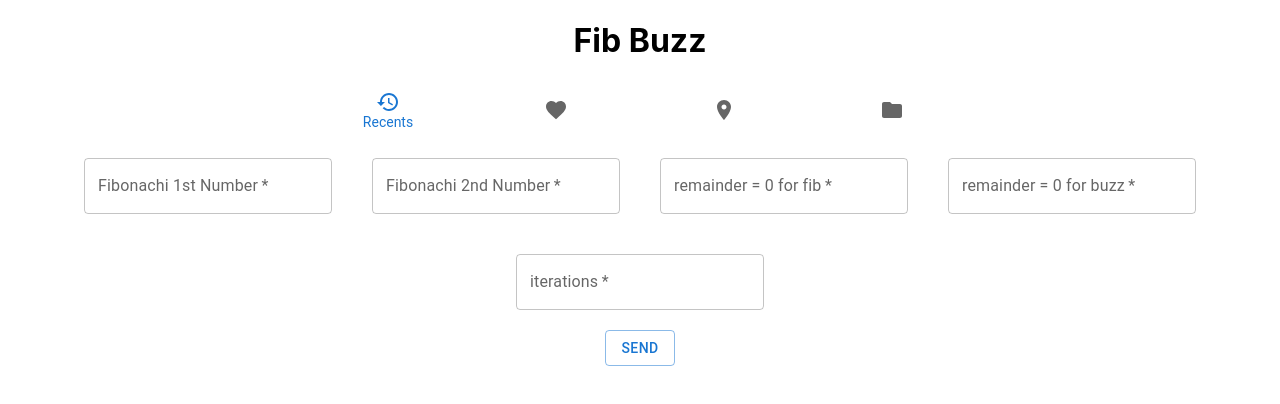
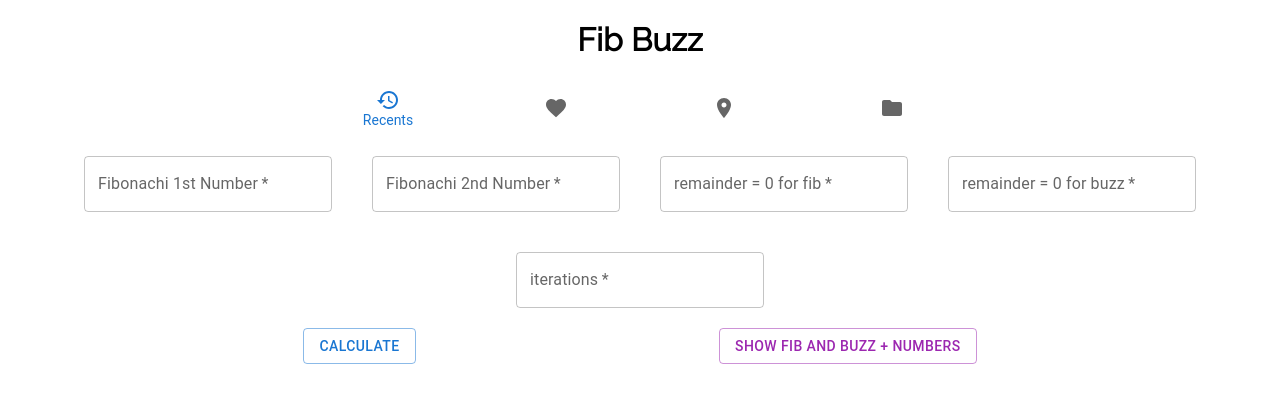
Before and after one commit to ZacharyTStone/fib_buzz, a React (Create React App) app: page / in a window 1280 px wide. Shown: the top 404 px of the page. Built offline with nearby package versions, Linux system fonts and the light colour scheme.

Commit message:
refactor and ability to hide and show numbers

```diff
--- a/src/Components/FibBuzz/FibBuzz.css
+++ b/src/Components/FibBuzz/FibBuzz.css
@@ -1,3 +1,30 @@
 .text-form {
   margin: 20px !important;
 }
+
+.main_div {
+  display: flex;
+  flex-direction: column;
+  justify-content: center;
+  align-items: center;
+}
+
+.fizz-buzz-container {
+  display: flex;
+  flex-direction: column;
+  justify-content: center;
+  align-items: center;
+  width: 100%;
+  height: 100%;
+  flex-wrap: wrap;
+}
+
+.button-div {
+  display: flex;
+  flex-direction: row;
+  justify-content: space-evenly;
+  align-items: center;
+  width: 100%;
+  height: 100%;
+  flex-wrap: wrap;
+}
--- a/src/Components/FibBuzz/FibBuzz.js
+++ b/src/Components/FibBuzz/FibBuzz.js
@@ -12,11 +12,20 @@ const FibBuzz = () => {
   const [fib, setFib] = useState(3);
   const [buzz, setBuzz] = useState(5);
   const [iterations, setIterations] = useState(100);
+  const [showNumbers, setShowNumbers] = useState(false);
 
   const handleSubmit = () => {
     setFinalArr([]);
     setFibBuzzArr([]);
     fibBuzz();
+  };
+
+  const createFinalArr = (arr) => {
+    let finalArr = [];
+    for (let x = 0; x < iterations - 2; x += 4) {
+      finalArr.push(fibBuzzArr.slice(x, x + 4));
+    }
+    setFinalArr(finalArr);
   };
 
   const fibBuzz = () => {
@@ -39,21 +48,14 @@ const FibBuzz = () => {
       } else if (currentNum % buzz === 0) {
         currentNum = [currentNum, "buzz"];
       }
-
       fibBuzzArr.push(currentNum);
     }
 
-    // split the fizzbuzz array into nested arrays of 4 for the chart
-    let finalArr = [];
-    for (let x = 0; x < iterations - 2; x += 4) {
-      finalArr.push(fibBuzzArr.slice(x, x + 4));
-    }
-    setFinalArr(finalArr);
+    createFinalArr(fibBuzzArr);
   };
 
   const onSubmit = (e) => {
     e.preventDefault();
-    console.log("refresh prevented");
     handleSubmit();
   };
 
@@ -149,9 +151,9 @@ const FibBuzz = () => {
             type="number"
             label="iterations"
             onChange={(e) => {
-              if (e.target.value.length > 4) {
+              if (e.target.value > 2000) {
                 alert(
-                  "wooo that's a lot of iterations! let's be nice to your lovely computer and do 9,999 or less iterations"
+                  "wooo that's a lot of iterations! let's be nice to your lovely computer and do 2,000 or less iterations"
                 );
                 e.target.value = 0;
                 setIterations(0);
@@ -166,7 +168,7 @@ const FibBuzz = () => {
             required
           ></TextField>
         </div>
-
+        <div className="button-div">
           <Button
             color="primary"
             variant="outlined"
@@ -174,10 +176,23 @@ const FibBuzz = () => {
             type="submit"
             disabled={false}
           >
-          Send
+            Calculate
           </Button>
+          <Button
+            color="secondary"
+            variant="outlined"
+            id="showNumbersBtn"
+            onClick={() => setShowNumbers(!showNumbers)}
+          >
+            {showNumbers
+              ? "only show fib buzz text"
+              : "show fib and buzz + numbers"}
+          </Button>
+        </div>
       </form>
-      <Result array={finalArr} />
+      <div className="fib-buzz-container">
+        <Result array={finalArr} showNumbers={showNumbers} />
+      </div>
     </div>
   );
 };
--- a/src/Components/FibBuzz/Result/Result.css
+++ b/src/Components/FibBuzz/Result/Result.css
@@ -1,6 +1,10 @@
 .cell {
-  max-width: 50px !important;
-  min-width: 20px !important;
+  width: max-content !important;
+  min-width: 30px !important;
   box-shadow: 0 0.25rem 0.5rem rgba(0, 0, 0, 0.1);
   padding: 10px;
 }
+
+td {
+  font-weight: bolder;
+}
--- a/src/Components/FibBuzz/Result/Result.js
+++ b/src/Components/FibBuzz/Result/Result.js
@@ -1,6 +1,7 @@
 import { styled } from "@mui/material/styles";
 import Table from "@mui/material/Table";
 import TableBody from "@mui/material/TableBody";
+import TableCell, { tableCellClasses } from "@mui/material/TableCell";
 import TableContainer from "@mui/material/TableContainer";
 import "./Result.css";
 import TableRow from "@mui/material/TableRow";
@@ -19,21 +20,37 @@ const StyledTableRow = styled(TableRow)(({ theme }) => ({
 export default function Result(props) {
   return (
     <TableContainer component={Paper}>
-      <Table sx={{ width: "100%" }} aria-label="customized table">
+      <Table sx={{ width: "fit-content" }} aria-label="customized table">
         <TableBody>
           {props.array.map((row) => (
             <StyledTableRow key={row}>
               <td className="cell" align="center">
-                {typeof row[0] === "number" ? row[0] : row[0][1]}
+                {typeof row[0] === "number"
+                  ? row[0].toExponential(4)
+                  : props.showNumbers
+                  ? `${row[0][0]} ${row[0][1]}`
+                  : row[0][1]}
               </td>
               <td className="cell" align="center">
-                {typeof row[1] === "number" ? row[1] : row[1][1]}
+                {typeof row[1] === "number"
+                  ? row[1].toExponential(4)
+                  : props.showNumbers
+                  ? `${row[1][0]}  ${row[1][1]}`
+                  : row[1][1]}
               </td>
               <td className="cell" align="center">
-                {typeof row[2] === "number" ? row[2] : row[2][1]}
+                {typeof row[2] === "number"
+                  ? row[2].toExponential(4)
+                  : props.showNumbers
+                  ? `${row[2][0]}  ${row[2][1]}`
+                  : row[2][1]}
               </td>
               <td className="cell" align="center">
-                {typeof row[3] === "number" ? row[3] : row[3][1]}
+                {typeof row[3] === "number"
+                  ? row[3].toExponential(4)
+                  : props.showNumbers
+                  ? `${row[3][0]}  ${row[3][1]}`
+                  : row[3][1]}
               </td>
             </StyledTableRow>
           ))}
--- a/src/index.css
+++ b/src/index.css
@@ -1,13 +1,11 @@
+@import url("https://fonts.googleapis.com/css2?family=Raleway&display=swap");
+
 body {
   margin: 0;
-  font-family: -apple-system, BlinkMacSystemFont, 'Segoe UI', 'Roboto', 'Oxygen',
-    'Ubuntu', 'Cantarell', 'Fira Sans', 'Droid Sans', 'Helvetica Neue',
-    sans-serif;
+  /* font-family: -apple-system, BlinkMacSystemFont, "Segoe UI", "Roboto", "Oxygen",
+    "Ubuntu", "Cantarell", "Fira Sans", "Droid Sans", "Helvetica Neue",
+    sans-serif; */
   -webkit-font-smoothing: antialiased;
   -moz-osx-font-smoothing: grayscale;
+  font-family: "Raleway", sans-serif;
 }
-
-code {
-  font-family: source-code-pro, Menlo, Monaco, Consolas, 'Courier New',
-    monospace;
-}
```
Lines whose indentation alone changed are shown as unchanged.
